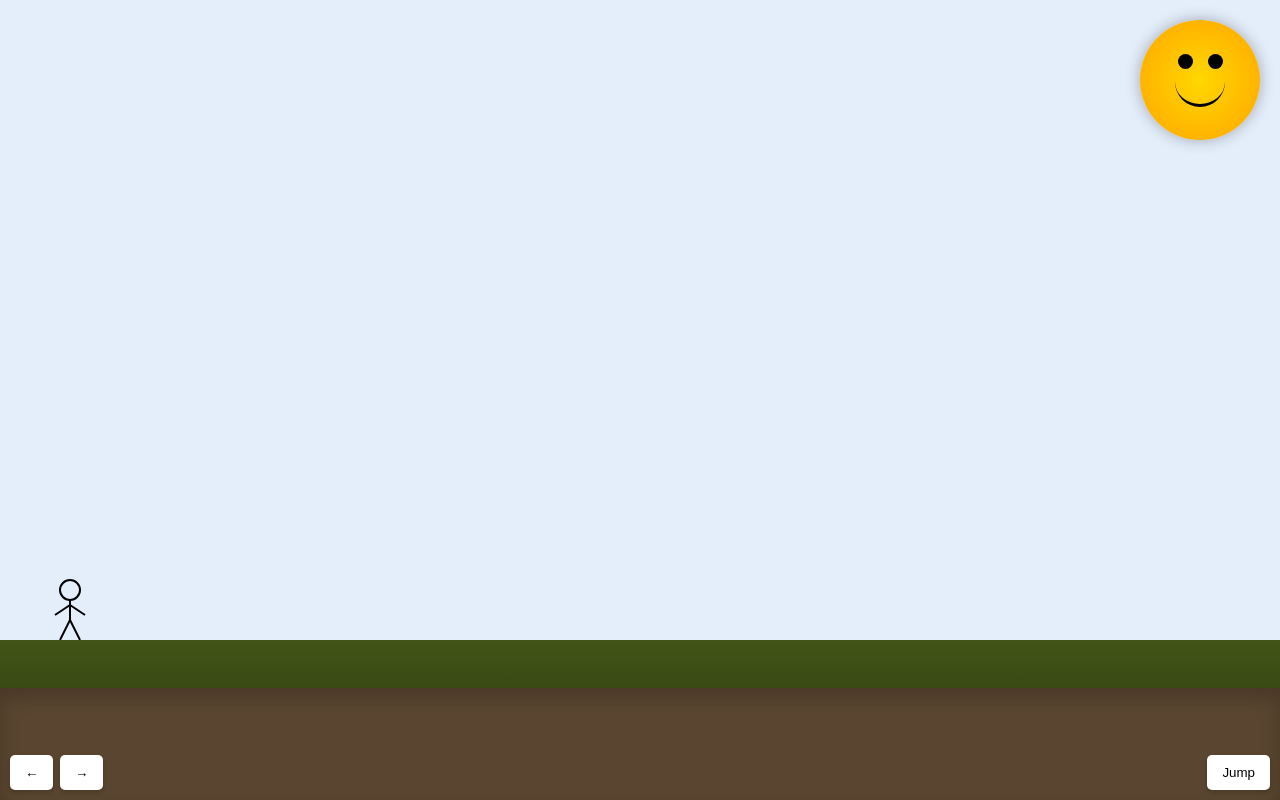
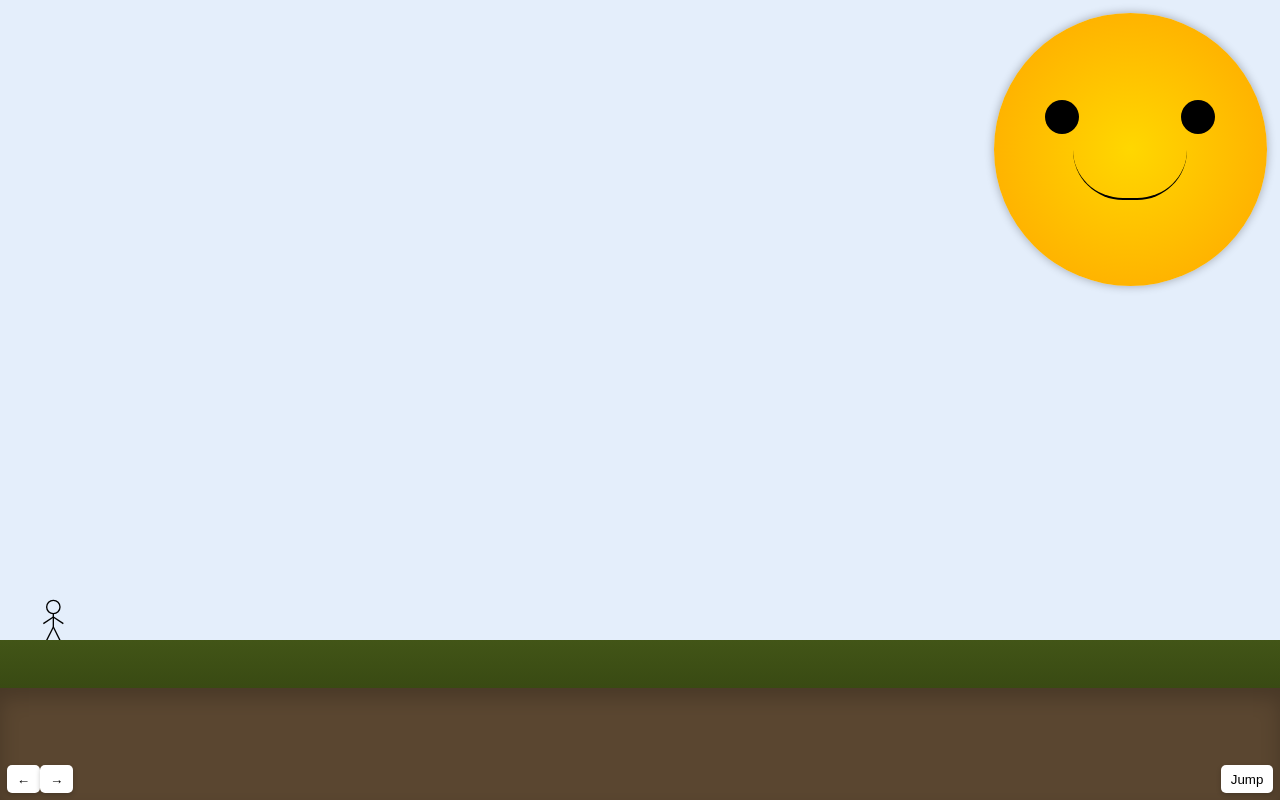
Before and after one commit to mahesaJenar01/birthday-game, a plain HTML site: page index.html in a window 1280 px wide. Drawn offline with Linux system fonts and the light colour scheme.

Commit message:
many changes

```diff
--- a/index.html
+++ b/index.html
@@ -27,9 +27,11 @@
             </div>
         </div>
 
-        <canvas id="stickwoman"></canvas>
+        <canvas id="stickfigure"></canvas>
     </div>
 
-    <script src="stickwoman.js"></script>
+    <script src="stickfigure.js"></script>
+    <script src="walker.js"></script>
+    <script src="main.js"></script>
 </body>
 </html>
--- /dev/null
+++ b/main.js
@@ -0,0 +1,46 @@
+// main.js
+
+// Update CSS scale variable based on window size (using 1920 as a base width)
+function updateScale() {
+    const scale = window.innerWidth / 1920; // adjust base resolution as needed
+    document.documentElement.style.setProperty('--scale', scale);
+  }
+
+  // Initial update of the scale variable
+  updateScale();
+
+  // Create an instance of StickFigure and Walker
+  const stickfigure = new StickFigure('stickfigure');
+  const walker = new Walker(
+      stickfigure,
+      window.innerWidth * 0.01,
+      20,
+      window.innerWidth - stickfigure.width - 20
+  );
+
+  // Resize event listener to adjust all dynamic elements
+  window.addEventListener('resize', () => {
+      updateScale();
+      stickfigure.resize();
+      walker.moveAmount = window.innerWidth * 0.01;
+      walker.maxX = window.innerWidth - stickfigure.width - 20;
+  });
+
+  // Set up event listeners for continuous movement
+  const leftButton = document.getElementById('left-button');
+  const rightButton = document.getElementById('right-button');
+
+  leftButton.addEventListener('mousedown', () => walker.startMovingLeft());
+  leftButton.addEventListener('mouseup', () => walker.stopMovingLeft());
+
+  rightButton.addEventListener('mousedown', () => walker.startMovingRight());
+  rightButton.addEventListener('mouseup', () => walker.stopMovingRight());
+
+  // Animation loop to continuously update position
+  function animate() {
+      walker.updatePosition();
+      requestAnimationFrame(animate);
+  }
+
+  // Start the animation
+  animate();
--- /dev/null
+++ b/stickfigure.js
@@ -0,0 +1,80 @@
+class StickFigure {
+    constructor(canvasId) {
+        this.canvas = document.getElementById(canvasId);
+        this.ctx = this.canvas.getContext('2d');
+
+        // Base dimensions for the stick figure
+        this.baseWidth = 150;
+        this.baseHeight = 200;
+        this.baseLineWidth = 2;
+
+        // Compute dynamic scale factor (using 1920 as a base width)
+        this.scale = window.innerWidth / 1920;
+        this.width = this.baseWidth * this.scale;
+        this.height = this.baseHeight * this.scale;
+        this.lineWidth = this.baseLineWidth * this.scale;
+
+        // Set up canvas dimensions and context
+        this.canvas.width = this.width;
+        this.canvas.height = this.height;
+        this.ctx.lineWidth = this.lineWidth;
+    }
+
+    // Method to update the canvas dimensions and scale on window resize
+    resize() {
+        this.scale = window.innerWidth / 1920;
+        this.width = this.baseWidth * this.scale;
+        this.height = this.baseHeight * this.scale;
+        this.lineWidth = this.baseLineWidth * this.scale;
+
+        this.canvas.width = this.width;
+        this.canvas.height = this.height;
+        this.ctx.lineWidth = this.lineWidth;
+    }
+
+    // Draw the stick figure at a specific horizontal position
+    draw(positionX) {
+        this.ctx.clearRect(0, 0, this.width, this.height);
+        const s = this.scale;
+        const baseX = 50 * s;  // base horizontal offset (scaled)
+        const baseY = this.height; // feet at the bottom
+
+        // Head
+        this.ctx.beginPath();
+        this.ctx.arc(baseX, baseY - 50 * s, 10 * s, 0, Math.PI * 2);
+        this.ctx.stroke();
+
+        // Body
+        this.ctx.beginPath();
+        this.ctx.moveTo(baseX, baseY - 40 * s);
+        this.ctx.lineTo(baseX, baseY - 20 * s);
+        this.ctx.stroke();
+
+        // Left Arm
+        this.ctx.beginPath();
+        this.ctx.moveTo(baseX, baseY - 35 * s);
+        this.ctx.lineTo(baseX - 15 * s, baseY - 25 * s);
+        this.ctx.stroke();
+
+        // Right Arm
+        this.ctx.beginPath();
+        this.ctx.moveTo(baseX, baseY - 35 * s);
+        this.ctx.lineTo(baseX + 15 * s, baseY - 25 * s);
+        this.ctx.stroke();
+
+        // Left Leg
+        this.ctx.beginPath();
+        this.ctx.moveTo(baseX, baseY - 20 * s);
+        this.ctx.lineTo(baseX - 10 * s, baseY);
+        this.ctx.stroke();
+
+        // Right Leg
+        this.ctx.beginPath();
+        this.ctx.moveTo(baseX, baseY - 20 * s);
+        this.ctx.lineTo(baseX + 10 * s, baseY);
+        this.ctx.stroke();
+
+        // Update canvas horizontal position
+        this.canvas.style.left = `${positionX}px`;
+    }
+}
--- a/stickwoman.js
+++ /dev/null
@@ -1,76 +0,0 @@
-const canvas = document.getElementById('stickwoman');
-const ctx = canvas.getContext('2d');
-
-// Canvas dimensions
-canvas.width = 150;
-canvas.height = 200;
-ctx.lineWidth = 2;
-
-// Initial position from CSS
-const initialPosition = 20;
-let currentPosition = initialPosition;
-canvas.style.left = `${initialPosition}px`;
-
-// Movement constants
-const MOVE_AMOUNT = 10;
-const MIN_X = 20;
-const MAX_X = window.innerWidth - canvas.width - MIN_X;
-
-function drawStickwoman() {
-    ctx.clearRect(0, 0, canvas.width, canvas.height);
-
-    // Position feet at the bottom of the canvas
-    const baseX = 50;
-    const baseY = canvas.height; // Directly at canvas bottom
-
-    // Head
-    ctx.beginPath();
-    ctx.arc(baseX, baseY - 50, 10, 0, Math.PI * 2);
-    ctx.stroke();
-
-    // Body
-    ctx.beginPath();
-    ctx.moveTo(baseX, baseY - 40);
-    ctx.lineTo(baseX, baseY - 20);
-    ctx.stroke();
-
-    // Arms (static)
-    ctx.beginPath();
-    ctx.moveTo(baseX, baseY - 35);
-    ctx.lineTo(baseX - 15, baseY - 25); // Left arm
-    ctx.stroke();
-
-    ctx.beginPath();
-    ctx.moveTo(baseX, baseY - 35);
-    ctx.lineTo(baseX + 15, baseY - 25); // Right arm
-    ctx.stroke();
-
-    // Legs (static)
-    ctx.beginPath();
-    ctx.moveTo(baseX, baseY - 20);
-    ctx.lineTo(baseX - 10, baseY); // Left leg
-    ctx.stroke();
-
-    ctx.beginPath();
-    ctx.moveTo(baseX, baseY - 20);
-    ctx.lineTo(baseX + 10, baseY); // Right leg
-    ctx.stroke();
-}
-
-function updatePosition() {
-    canvas.style.left = `${currentPosition}px`;
-}
-
-// Event Listeners
-document.getElementById('left-button').addEventListener('click', () => {
-    currentPosition = Math.max(MIN_X, currentPosition - MOVE_AMOUNT);
-    updatePosition();
-});
-
-document.getElementById('right-button').addEventListener('click', () => {
-    currentPosition = Math.min(MAX_X, currentPosition + MOVE_AMOUNT);
-    updatePosition();
-});
-
-// Initial draw
-drawStickwoman();
--- a/style.css
+++ b/style.css
@@ -3,6 +3,13 @@
     padding: 0;
 }
 
+:root {
+    --scale: 1;
+    --sun-width: 32vw;
+    --sun-height: 32vw;
+}
+
+/* Container */
 #container {
     width: 100vw;
     height: 100vh;
@@ -10,10 +17,12 @@
     grid-template-rows: auto 0.2fr;
 }
 
+/* Sky */
 #sky {
     background-color: #e4eefb;
 }
 
+/* Ground */
 #ground {
     display: grid;
     grid-template-rows: 0.3fr auto;
@@ -29,46 +38,47 @@
     box-shadow: inset 0 10px 20px rgba(0,0,0,0.2);
 }
 
-/* Sun styling */
+/* Sun */
 #sun {
     position: absolute;
-    top: 20px;
-    right: 20px;
-    width: 120px;
-    height: 120px;
+    top: calc(20px * var(--scale));
+    right: calc(20px * var(--scale));
+    width: calc(var(--sun-width) * var(--scale));
+    height: calc(var(--sun-height) * var(--scale));
     background: radial-gradient(circle at center, #FFD700, #FFA500);
     border-radius: 50%;
     display: flex;
     flex-direction: column;
     align-items: center;
     justify-content: center;
-    box-shadow: 0 0 15px rgba(0,0,0,0.3);
+    box-shadow: 0 0 calc(15px * var(--scale)) rgba(0,0,0,0.3);
 }
 
+/* Sun eyes */
 #eyes {
     display: flex;
     justify-content: space-around;
-    width: 50%;
-    margin-bottom: 10px;
+    width: 100%;
+    margin-bottom: calc(10px * var(--scale));
 }
 
 .eye {
-    width: 15px;
-    height: 15px;
+    width: calc(calc(var(--sun-width) / 8) * var(--scale));
+    height: calc(calc(var(--sun-height) / 8) * var(--scale));
     background-color: black;
     border-radius: 50%;
 }
 
+/* Sun lips */
 #lip {
-    width: 50px;
-    height: 25px;
-    border-bottom: 3px solid black;
+    width: calc(calc(var(--sun-width) * (5/12)) * var(--scale));
+    height: calc(calc(var(--sun-width) * (5/24)) * var(--scale));
+    border-bottom: calc(3px * var(--scale)) solid black;
     border-radius: 0 0 50px 50px;
-    transform: rotate(0deg);
 }
 
-/* Stickwoman positioning */
-#stickwoman {
+/* Stickfigure positioning */
+#stickfigure {
     position: absolute;
     bottom: 20%;
 }
@@ -78,7 +88,7 @@
     position: absolute;
     background-color: #fff;
     border: none;
-    padding: 10px 15px;
+    padding: calc(10px * var(--scale)) calc(15px * var(--scale));
     border-radius: 5px;
     cursor: pointer;
     box-shadow: 0 2px 5px rgba(0,0,0,0.2);
@@ -94,16 +104,16 @@
 }
 
 #left-button {
-    bottom: 10px;
-    left: 10px;
+    bottom: calc(10px * var(--scale));
+    left: calc(10px * var(--scale));
 }
 
 #right-button {
-    bottom: 10px;
-    left: 60px;
+    bottom: calc(10px * var(--scale));
+    left: calc(60px * var(--scale));
 }
 
 #jump-button {
-    bottom: 10px;
-    right: 10px;
+    bottom: calc(10px * var(--scale));
+    right: calc(10px * var(--scale));
 }
--- /dev/null
+++ b/walker.js
@@ -0,0 +1,63 @@
+// walker.js
+
+class Walker {
+    constructor(character, moveAmount = window.innerWidth * 0.01, minX, maxX) {
+        this.character = character; // Reference to StickFigure instance
+        this.positionX = minX; // Initial position
+        this.minX = minX;
+        this.maxX = maxX;
+
+        // Movement properties
+        this._moveAmount = (moveAmount / 100) * window.innerWidth;
+        this.velocity = 0; // Movement speed
+
+        // Movement flags
+        this.isMovingLeft = false;
+        this.isMovingRight = false;
+    }
+
+    // Getter and Setter for moveAmount
+    get moveAmount() {
+        return this._moveAmount;
+    }
+
+    set moveAmount(value) {
+        this._moveAmount = value;
+        this.maxX = window.innerWidth - this.character.width - this.minX;
+    }
+
+    // Update position based on movement flags
+    updatePosition() {
+        if (this.isMovingLeft) {
+            this.velocity = -this.moveAmount;
+        } else if (this.isMovingRight) {
+            this.velocity = this.moveAmount;
+        } else {
+            this.velocity = 0;
+        }
+
+        // Update position within limits
+        this.positionX += this.velocity;
+        this.positionX = Math.max(this.minX, Math.min(this.maxX, this.positionX));
+
+        // Apply position update to character
+        this.character.draw(this.positionX);
+    }
+
+    // Movement control methods
+    startMovingLeft() {
+        this.isMovingLeft = true;
+    }
+
+    stopMovingLeft() {
+        this.isMovingLeft = false;
+    }
+
+    startMovingRight() {
+        this.isMovingRight = true;
+    }
+
+    stopMovingRight() {
+        this.isMovingRight = false;
+    }
+}
```
